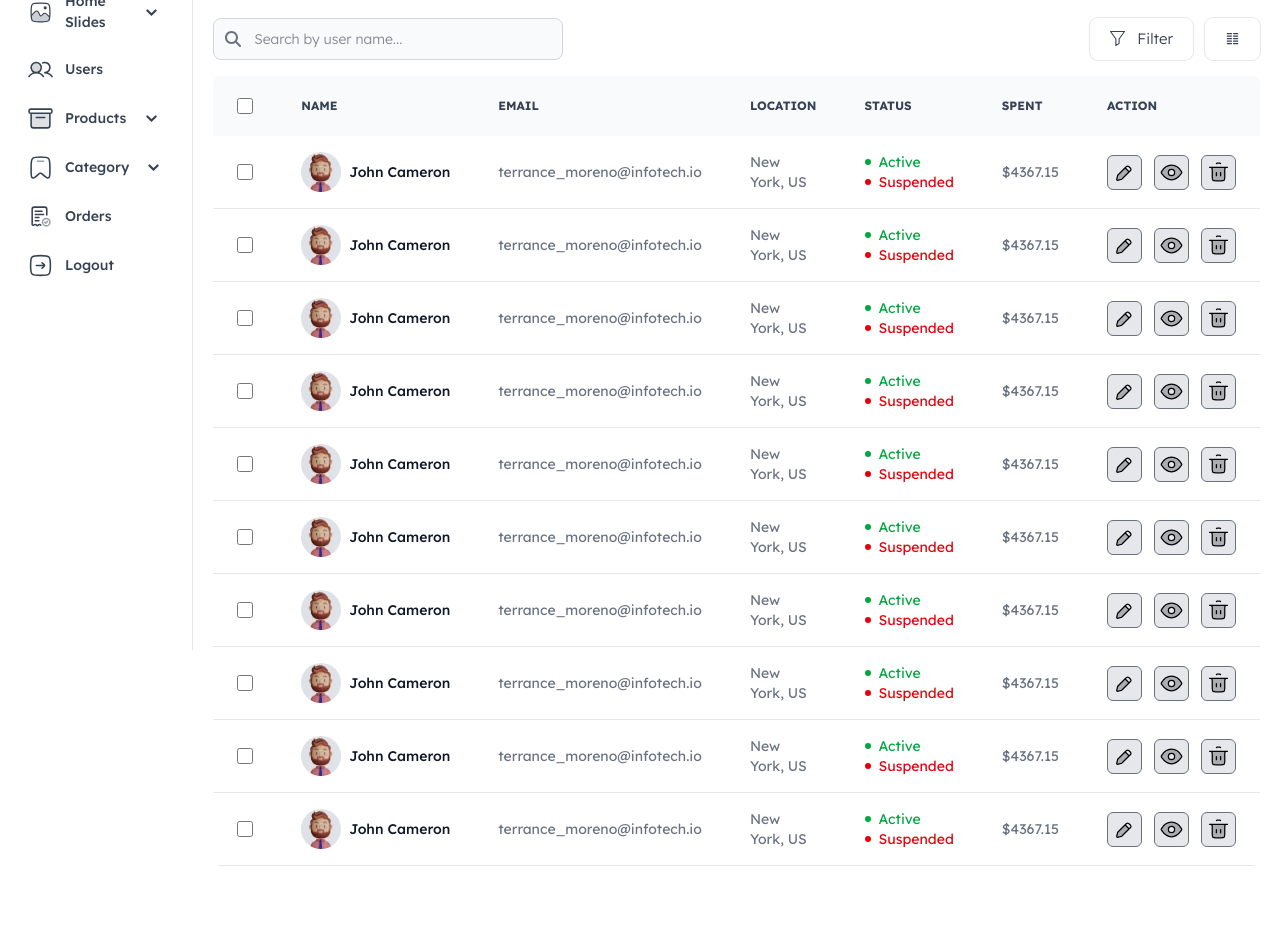
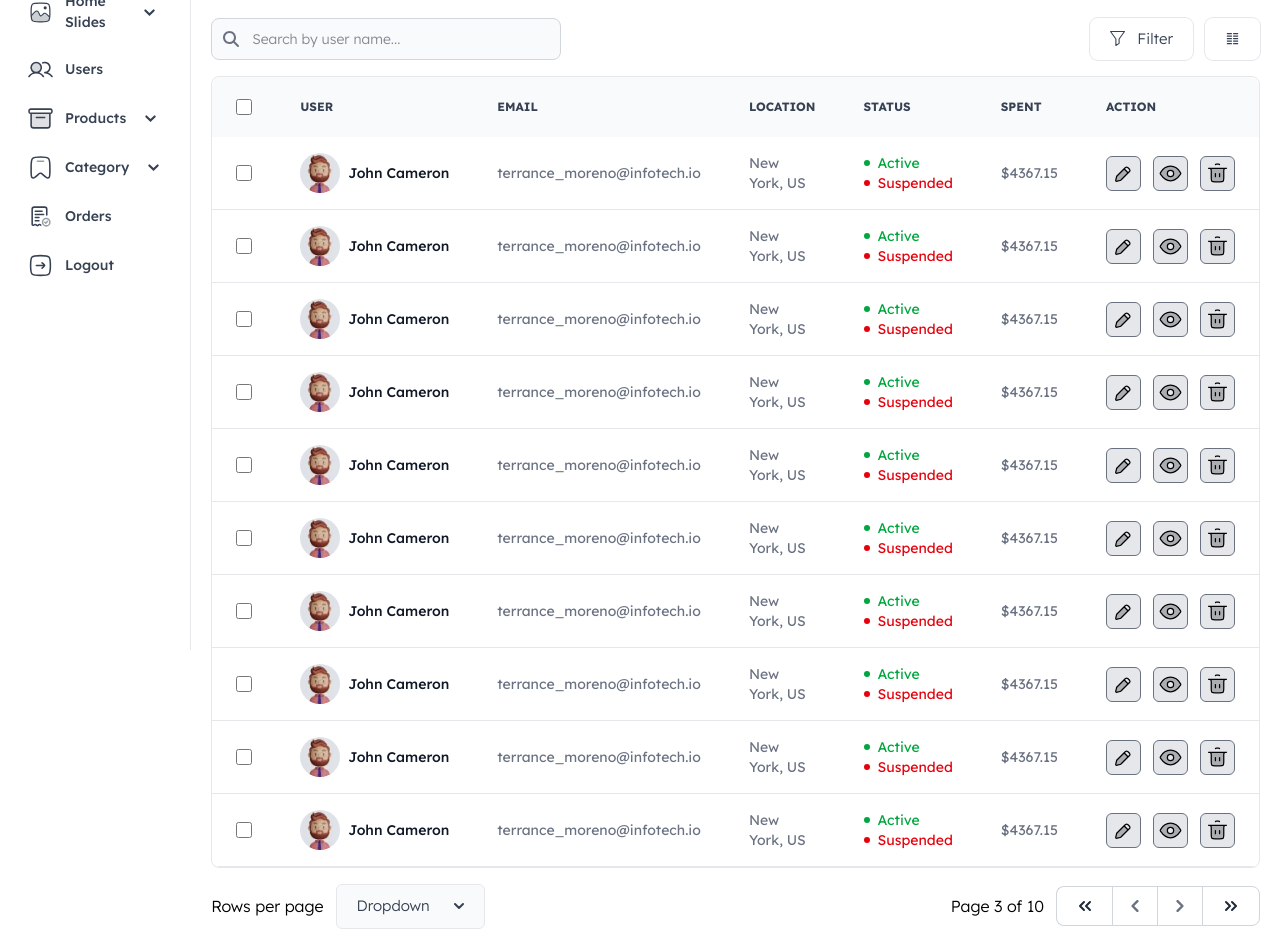
Before and after one commit to RijoyChowdhury/ecommerce-website-admin, a React (Vite) app: page /users in a window 1280 px wide. Shown: the part 150-1102 px from the top of the page. Before the commit the page ends 1039 px from the top, so only its background shows below. Built offline with nearby package versions, Linux system fonts and the light colour scheme.

Commit message:
feat(style): refactors User view style

```diff
--- a/src/components/UsersTailwindTable/index.jsx
+++ b/src/components/UsersTailwindTable/index.jsx
@@ -26,7 +26,7 @@ const UsersTailwindTable = ({ isChild }) => {
                             </div>
                         </th>
                         <th scope="col" class="px-6 py-5">
-                            Name
+                            User
                         </th>
                         <th scope="col" class="px-6 py-5">
                             Email
@@ -73,12 +73,12 @@ const UsersTailwindTable = ({ isChild }) => {
                                 New York, US
                             </td>
                             <td class="px-6 py-4">
-                                <div className='flex items-center gap-2 text-green-600'>
-                                    <span className='block w-[6px] h-[6px] bg-green-600 rounded-full'></span>
+                                <div className='flex items-center gap-2 text-green-600 dark:text-green-500'>
+                                    <span className='block w-[6px] h-[6px] bg-green-600 dark:bg-green-500 rounded-full'></span>
                                     <span>Active</span>
                                 </div>
-                                <div className='flex items-center gap-2 text-red-600'>
-                                    <span className='block w-[6px] h-[6px] bg-red-600 rounded-full'></span>
+                                <div className='flex items-center gap-2 text-red-600 dark:text-red-500'>
+                                    <span className='block w-[6px] h-[6px] bg-red-600 dark:bg-red-500 rounded-full'></span>
                                     <span>Suspended</span>
                                 </div>
                             </td>
--- a/src/views/Users/index.jsx
+++ b/src/views/Users/index.jsx
@@ -8,6 +8,8 @@ import Magnifier from '../../assets/icons/magnifier'
 import Filter from '../../assets/icons/filter'
 import Tabs from '../../assets/icons/tabs'
 import UsersTailwindTable from '../../components/UsersTailwindTable'
+import DropdownSelect from '../../components/DropdownSelect'
+import PaginationComponent from '../../components/Pagination'
 
 const Users = () => {
     return (
@@ -79,7 +81,21 @@ const Users = () => {
                 </div>
 
                 {/* Users table */}
-                <UsersTailwindTable />
+                <div className='border border-gray-200 dark:border-gray-700 rounded-lg'>
+                    <UsersTailwindTable />
+                </div>
+
+                {/* Pagination */}
+                <div className=' dark:text-white flex items-center justify-between gap-3 mt-4'>
+                    <div className='flex items-center gap-3'>
+                        <span className='font-[300]'>Rows per page</span>
+                        <DropdownSelect position={'top'} />
+                    </div>
+                    <div className='flex items-center justify-between gap-3'>
+                        <span className='font-[300]'>Page 3 of 10</span>
+                        <PaginationComponent />
+                    </div>
+                </div>
 
             </div>
         </>
```
